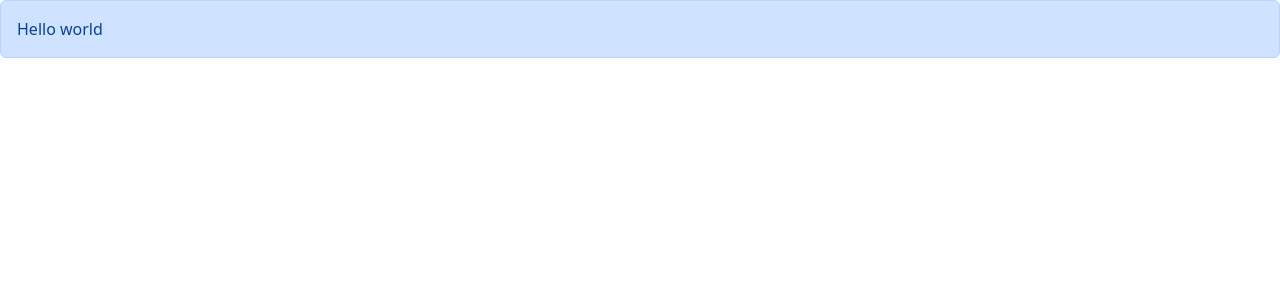
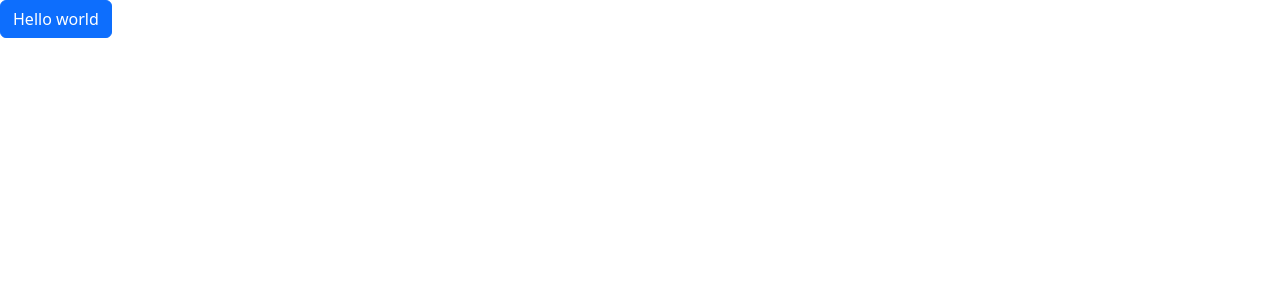
Before and after one commit to hungnq1310/webgame, a React (Vite) app: page / in a window 1280 px wide. Shown: the top 300 px of the page. Built offline with nearby package versions, Linux system fonts and the light colour scheme.

Commit message:
add button

```diff
--- a/src/App.tsx
+++ b/src/App.tsx
@@ -1,4 +1,5 @@
 import Alert from './components/Alert';
+import Button from './components/Button';
 import ListGroup from './components/ListGroup';
 
 // function App() {
@@ -32,14 +33,32 @@ import ListGroup from './components/ListGroup';
 //   // or <Message /> - JSX
 // }
 
+// function App() {
+
+//     return (
+//       // <div><Alert text='Hello World'/></div> // this is urgly
+//       <div>
+//         <Alert>
+//           Hello <span> world </span>
+//         </Alert>
+//       </div>
+//     );
+//     // or <Message /> - JSX
+//   }
+
+
 function App() {
+
+  const handleClick = (event: React.MouseEvent) => {
+    console.log(event);
+  }
 
   return (
     // <div><Alert text='Hello World'/></div> // this is urgly
     <div>
-        <Alert>
+      <Button onHanldeClick={(event: React.MouseEvent) => handleClick(event)}>
         Hello <span> world </span>
-        </Alert>
+      </Button>
     </div>
   );
   // or <Message /> - JSX
--- /dev/null
+++ b/src/components/Button.tsx
@@ -0,0 +1,20 @@
+import React from 'react'
+
+interface ButtonProps {
+    // text: string; // not good practice
+    children: React.ReactNode;
+    onHanldeClick: (event: React.MouseEvent) => void;
+    // color: string; // how about set range
+    color?: 'primary' | 'secondary' | 'success' | 'danger' | 'warning' | 'info' | 'light' | 'dark';
+}
+
+
+const Button = ( { children, onHanldeClick, color = 'primary' }: ButtonProps ) => {
+  return (
+    <div>
+      <button className={'btn btn-' + color} onClick={onHanldeClick} >{children}</button>
+    </div>
+  )
+}
+
+export default Button
```
Lines whose indentation alone changed are shown as unchanged.
